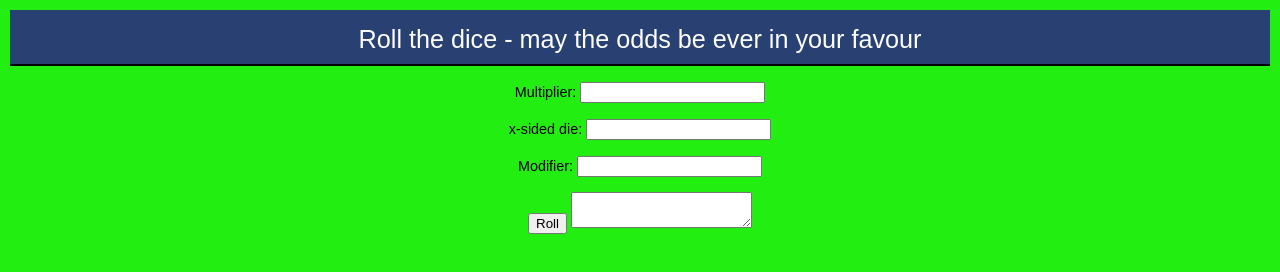
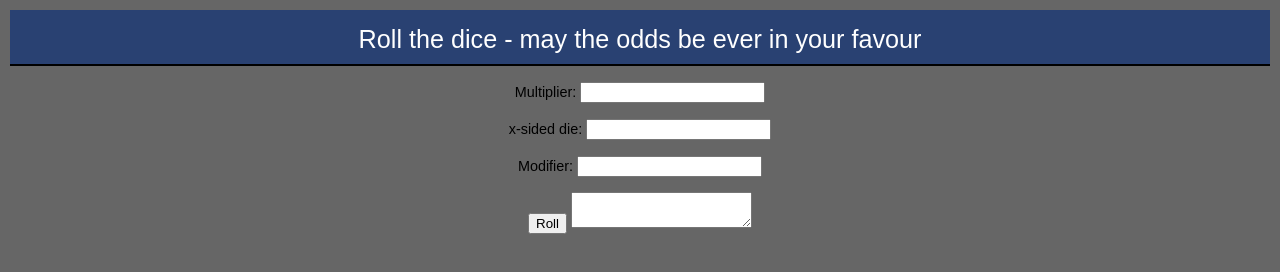
Before and after one commit to vc13837/training, a website: page app_nodejs_dnd/src/frontend/index.html in a window 1280 px wide. Drawn offline with Linux system fonts and the light colour scheme.

Commit message:
changed background colour

```diff
--- a/app_nodejs_dnd/src/frontend/index.html
+++ b/app_nodejs_dnd/src/frontend/index.html
@@ -3,7 +3,7 @@
         <title>DnD Dice</title>
         <style type="text/css">
             body {
-                background-color: #2e1;
+                background-color: #666;
 		            text-align: center;
                 color: #000;
                 font-size: 0.9em;
```
